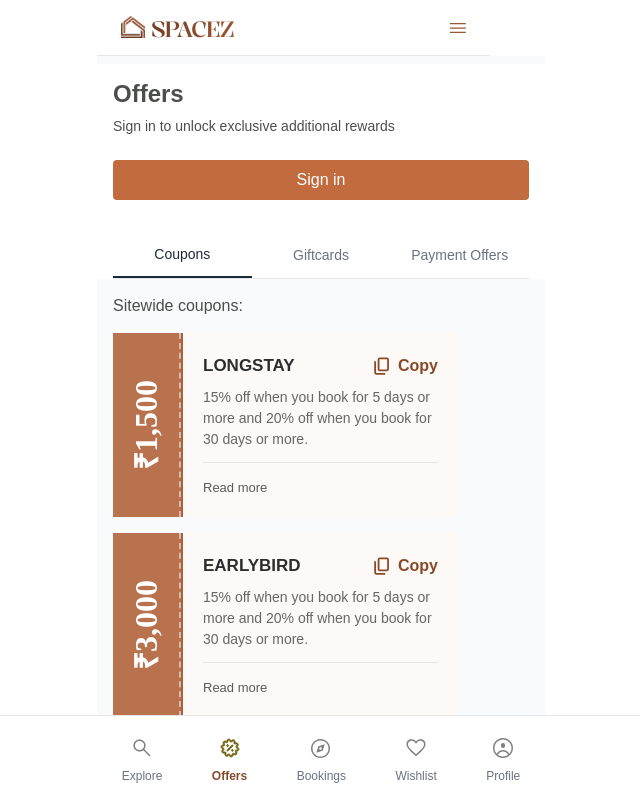
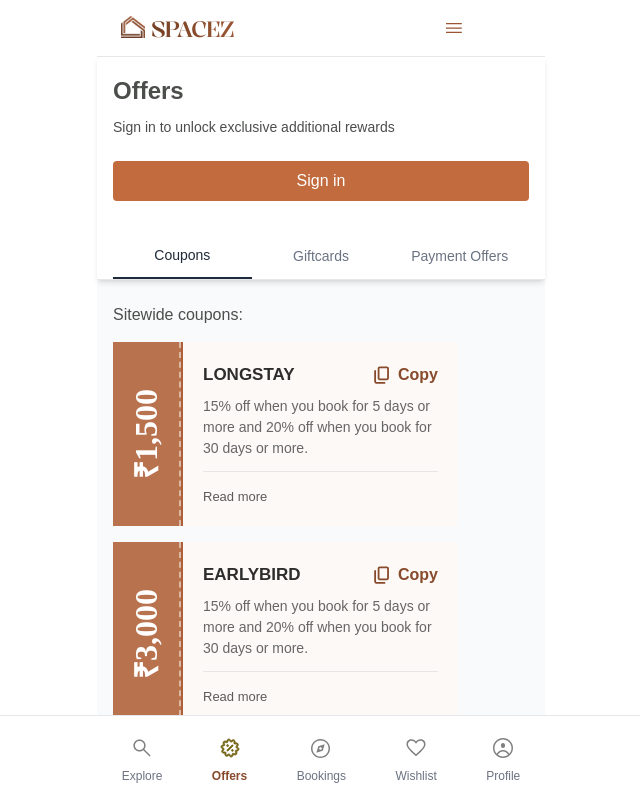
Before and after one commit to scr1ptjunk13/spacez-assignment, a Next.js app: page / in a window 1280 px wide. Shown: the top 798 px of the page, without its empty margins (319-959 px from the left). Built offline with nearby package versions, Linux system fonts and the light colour scheme.

Commit message:
fix gap between topnav and offers section, improve spacing and add shadows

```diff
--- a/src/components/OffersPage.tsx
+++ b/src/components/OffersPage.tsx
@@ -687,11 +687,11 @@ export default function OffersPage() {
   return (
     <div className="bg-gray-50 min-h-screen">
       {/* Sticky Header */}
-      <div className="sticky top-16 bg-white z-10">
+      <div className="sticky top-14 bg-white z-10 border-t border-gray-200 shadow-md">
         <div className="px-4 pt-0 pb-0">
           {/* Offers Header */}
           <h1
-            className="font-semibold mb-2 opacity-100"
+            className="font-semibold opacity-100"
             style={{
               width: '345px',
               height: '28px',
@@ -701,7 +701,8 @@ export default function OffersPage() {
               lineHeight: '28px', // heading L line-height
               letterSpacing: '0px', // heading L letter-spacing
               verticalAlign: 'middle',
-              paddingTop: '16px'
+              paddingTop: '20px',
+              marginBottom: '16px'
             }}
           >
             Offers
@@ -713,7 +714,7 @@ export default function OffersPage() {
               className="bg-white mb-4 opacity-100"
               style={{
                 width: '100%',
-                paddingTop: '16px',
+                paddingTop: '0px',
                 paddingRight: '0px',
                 paddingBottom: '16px',
                 paddingLeft: '0px',
@@ -738,7 +739,7 @@ export default function OffersPage() {
                     fontWeight: '400',
                     lineHeight: '20px',
                     letterSpacing: '0px',
-                    margin: '0 0 12px 0'
+                    margin: '16px 0 12px 0'
                   }}
                 >
                   Sign in to unlock exclusive additional rewards
@@ -775,7 +776,7 @@ export default function OffersPage() {
           )}
 
           {/* Tabs */}
-          <div className="flex border-b border-gray-200">
+          <div className="flex">
             {['Coupons', 'Giftcards', 'Payment Offers'].map((tab) => (
               <button
                 key={tab}
@@ -791,6 +792,8 @@ export default function OffersPage() {
             ))}
           </div>
         </div>
+        {/* Full width border line */}
+        <div className="border-b border-gray-200"></div>
       </div>
 
       {/* Scrollable Content */}
--- a/src/components/TopNavBar.tsx
+++ b/src/components/TopNavBar.tsx
@@ -10,12 +10,10 @@ export default function TopNavBar() {
         justifyContent: 'space-between',
         top: '40px',
         paddingTop: '16px', // padding/400
-        paddingRight: '20px', // padding/500
+        paddingRight: '24px', // padding/600
         paddingBottom: '16px', // padding/400
         paddingLeft: '24px', // padding/600
-        backgroundColor: '#FFFFFF', // semantic background
-        borderBottom: '1px solid #E5E6E5', // semantic border
-        borderBottomWidth: '0.25px' // border/25
+        backgroundColor: '#FFFFFF' // semantic background
       }}
     >
       {/* Left side - Logo */}
```
